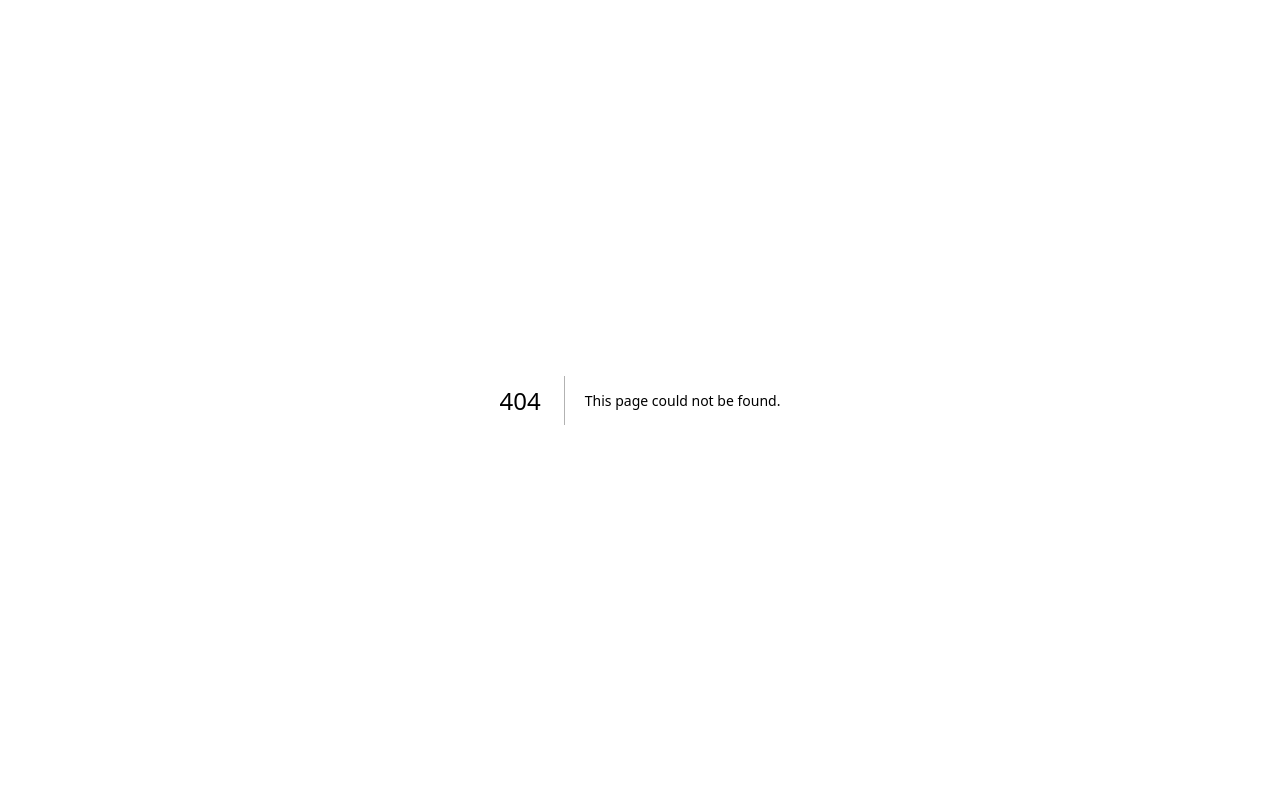
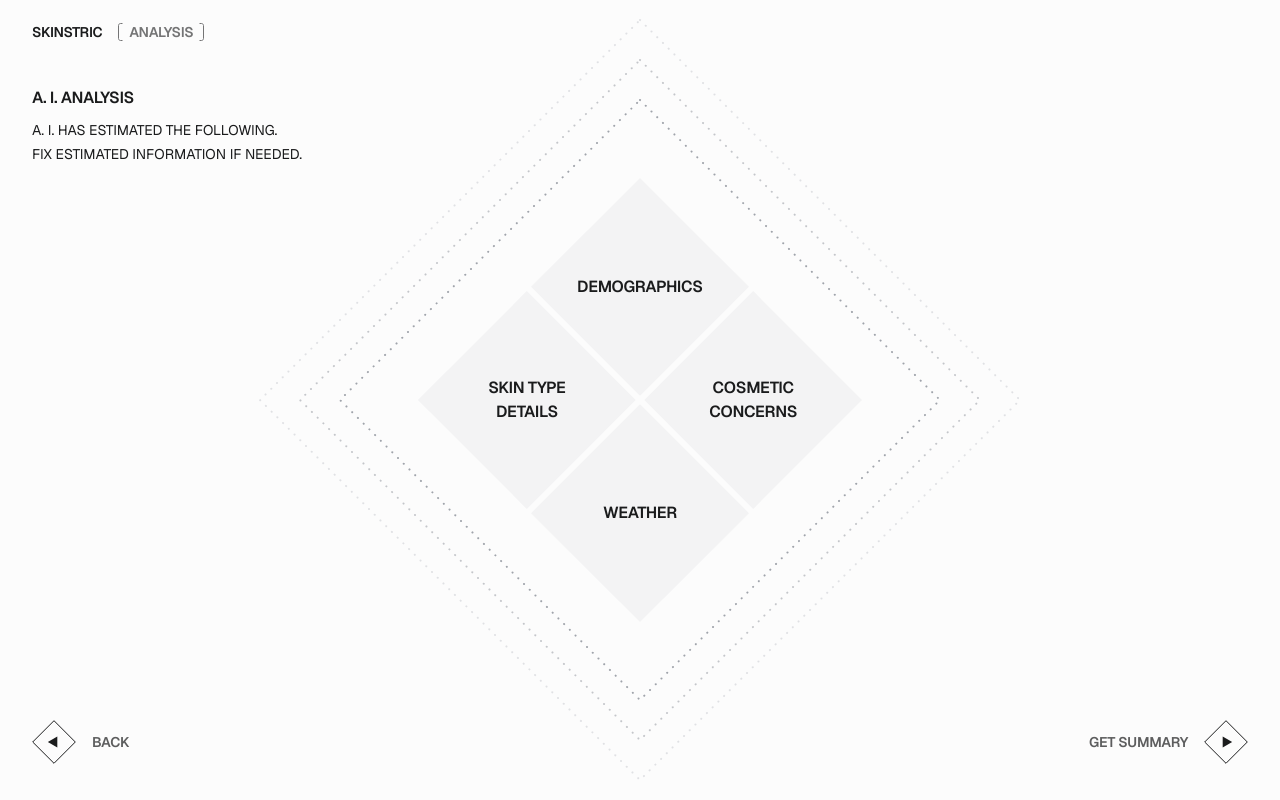
Before and after one commit to beausterling/skinstric-ai, a Next.js app: page /select in a window 1280 px wide. Before the commit this address had no page. Built offline with nearby package versions, Linux system fonts and the light colour scheme.

Commit message:
feat: analysis select page

```diff
--- /dev/null
+++ b/app/select/page.tsx
@@ -0,0 +1,83 @@
+"use client";
+
+import { useRef } from "react";
+import Link from "next/link";
+import gsap from "gsap";
+import { useGSAP } from "@gsap/react";
+import Header from "@/components/Header";
+import NavButton from "@/components/NavButton";
+import Rhombuses from "@/components/Rhombuses";
+
+const tile =
+  "flex h-[154px] w-[154px] items-center justify-center bg-panel transition-colors duration-300";
+
+export default function Select() {
+  const container = useRef<HTMLElement>(null);
+
+  useGSAP(
+    () => {
+      gsap.from(".tile", {
+        scale: 0.8,
+        autoAlpha: 0,
+        duration: 0.8,
+        stagger: 0.08,
+        ease: "power3.out",
+      });
+      gsap.from(".rhombus", {
+        scale: 0.9,
+        autoAlpha: 0,
+        duration: 1.2,
+        stagger: 0.1,
+        ease: "power3.out",
+        transformOrigin: "50% 50%",
+      });
+    },
+    { scope: container },
+  );
+
+  return (
+    <main ref={container} className="relative h-screen min-h-[640px] overflow-hidden">
+      <Header section="Analysis" />
+      <div className="absolute top-[86px] left-4 sm:left-8">
+        <h1 className="label-bold">A. I. Analysis</h1>
+        <p className="label mt-2">
+          A. I. has estimated the following.
+          <br />
+          Fix estimated information if needed.
+        </p>
+      </div>
+
+      <div className="absolute top-1/2 left-1/2 -translate-x-1/2 -translate-y-1/2">
+        <Rhombuses
+          sizes={[{ size: 602 }, { size: 682, opacity: 0.6 }, { size: 762, opacity: 0.3 }]}
+          className="max-w-none scale-[0.55] sm:scale-90 lg:scale-100"
+        />
+      </div>
+
+      {/* a 2x2 grid turned 45 degrees, the text is turned back */}
+      <div className="absolute top-1/2 left-1/2 w-max -translate-x-1/2 -translate-y-1/2 scale-[0.72] sm:scale-100">
+        <div className="grid rotate-45 grid-cols-2 gap-[6px]">
+          <Link href="/summary" className={`tile ${tile} hover:bg-panel-dark`}>
+            <span className="label-bold -rotate-45 text-center">Demographics</span>
+          </Link>
+          <button disabled className={`tile ${tile}`}>
+            <span className="label-bold w-[96px] -rotate-45 text-center">Cosmetic concerns</span>
+          </button>
+          <button disabled className={`tile ${tile}`}>
+            <span className="label-bold w-[80px] -rotate-45 text-center">Skin type details</span>
+          </button>
+          <button disabled className={`tile ${tile}`}>
+            <span className="label-bold -rotate-45 text-center">Weather</span>
+          </button>
+        </div>
+      </div>
+
+      <div className="absolute bottom-9 left-4 sm:left-8">
+        <NavButton label="Back" direction="left" href="/result" />
+      </div>
+      <div className="absolute right-4 bottom-9 sm:right-8">
+        <NavButton label="Get summary" direction="right" href="/summary" />
+      </div>
+    </main>
+  );
+}
```
